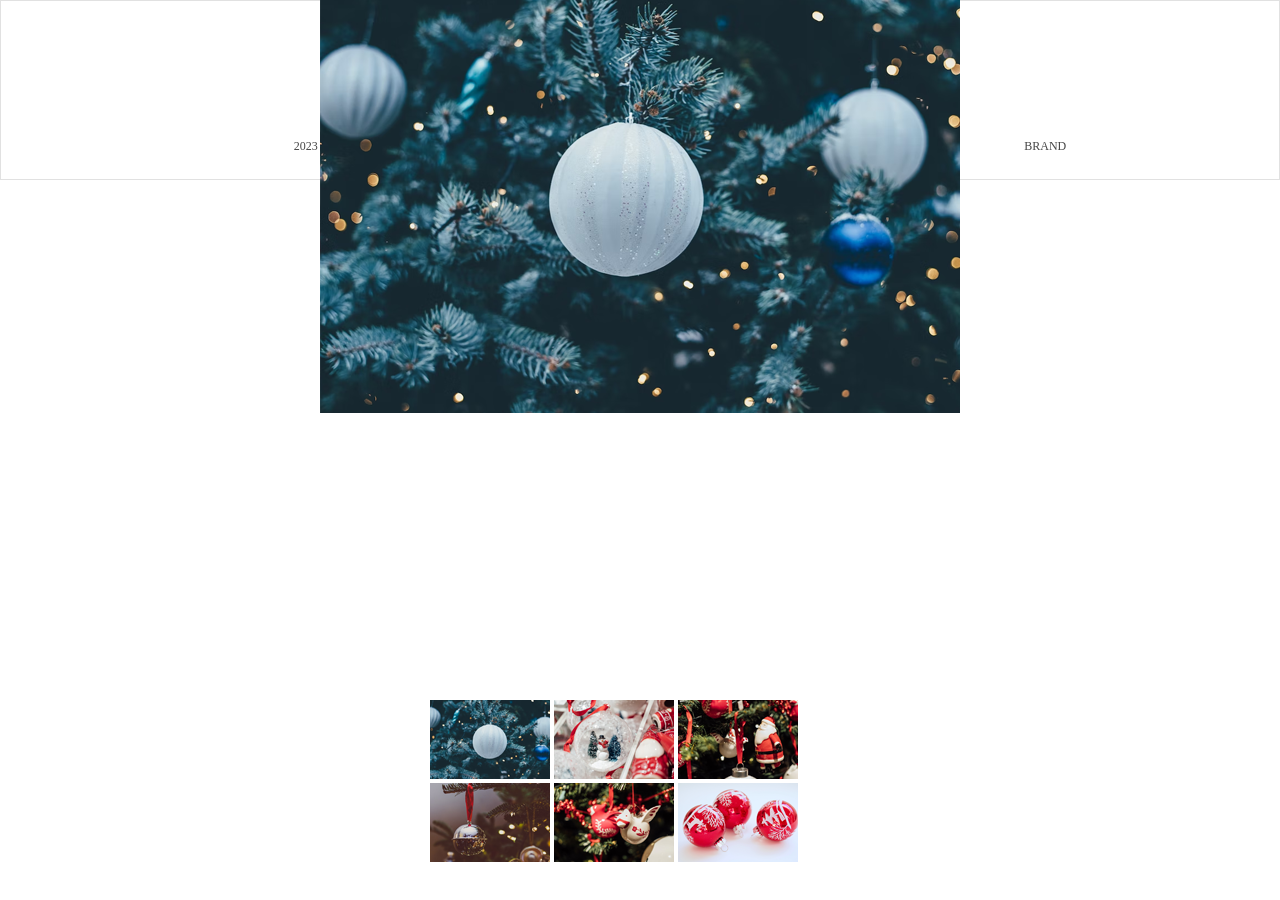
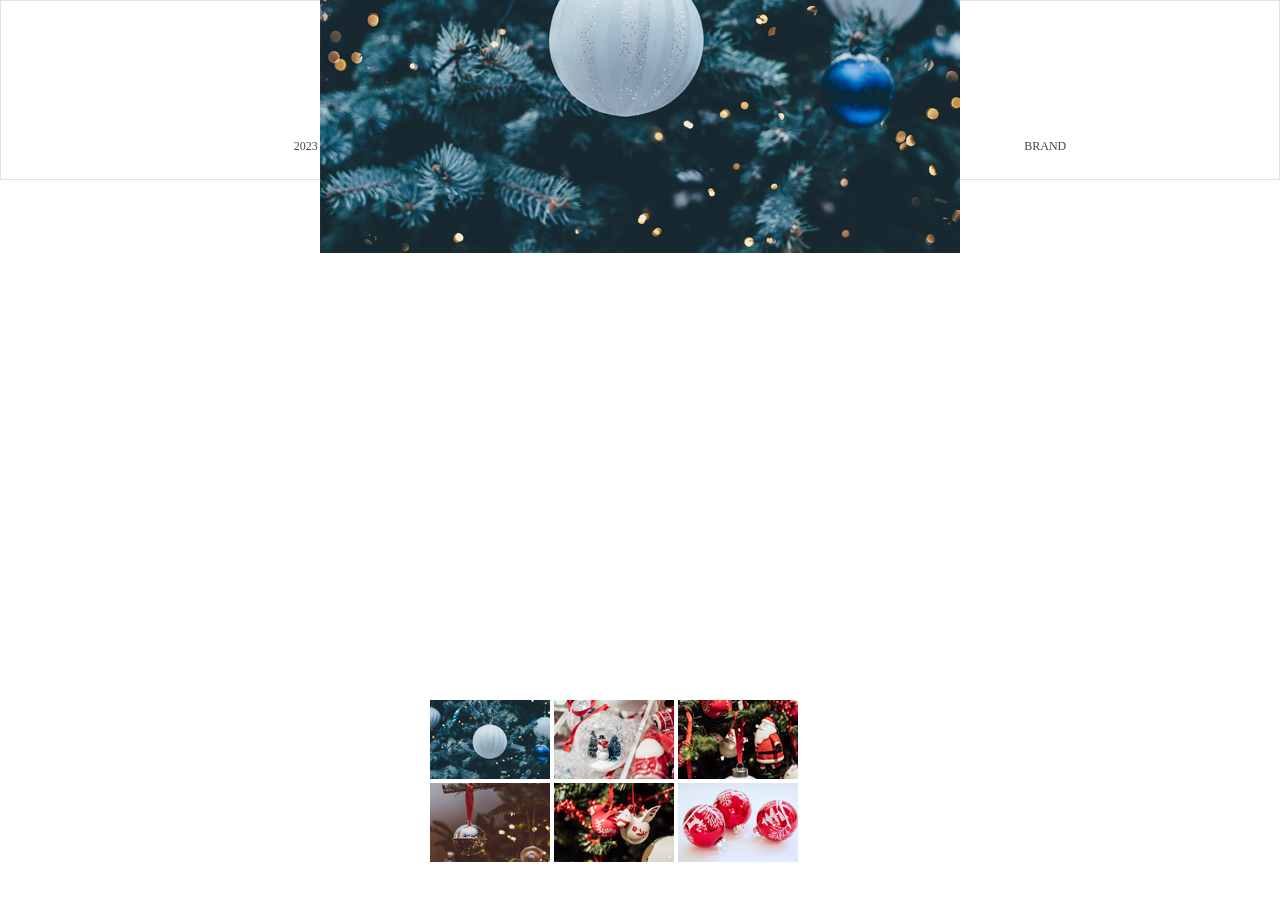
Before and after one commit to raboong/lightbox, a plain HTML site: page index.html in a window 1280 px wide. Both pictures are taken after a click on the picture 490 px from the left and 739 px from the top of the page. Shown: the top 900 px of the page. Drawn offline with Linux system fonts and the light colour scheme.

Commit message:
Update ex_lightbox.css

```diff
--- a/ex_lightbox.css
+++ b/ex_lightbox.css
@@ -26,7 +26,7 @@
         #lightbox {
           position: fixed;   /* 위치 고정 */
           width:100%;  /* 너비 */
-          height:50%;  /* 높이 */
+          height:10%;  /* 높이 */
           /* background-color:rgba(0,0,0,0.7);   */ /* 배경색 */
           top: 0;  /* 시작 위치 - 위쪽 끝 */
           left: 0; /* 시작 위치 - 왼쪽 끝 */
```
